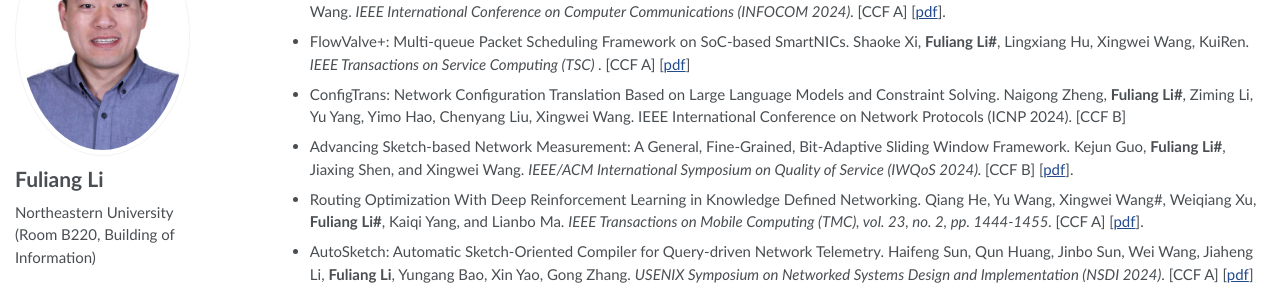
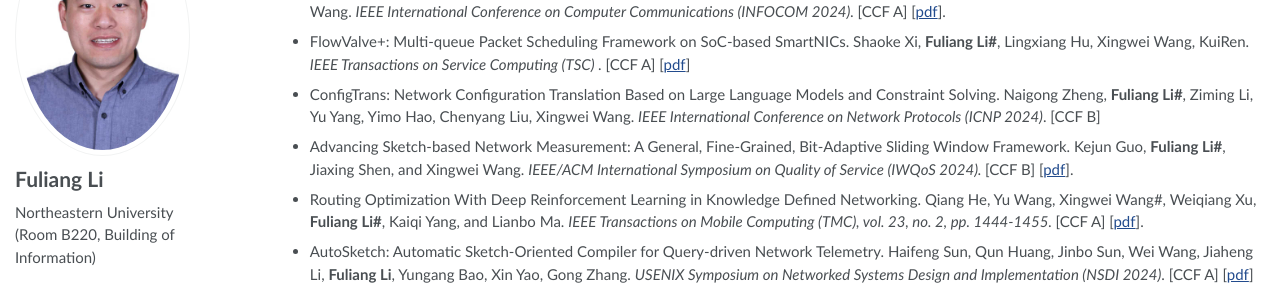
Before and after one commit to Fuliang-Li/Fuliang-Li.github.io, a Jekyll site: the page built from _pages/about.md, in a window 1280 px wide and 900 px high, scrolled down 686 px. Shown: the part 175-467 px from the top of the window. Built offline with Jekyll 4.4.1, drawn with Linux system fonts in a browser that asks for light colours.

```diff
--- a/_pages/about.md
+++ b/_pages/about.md
@@ -41,7 +41,7 @@ Fuliang Li (李福亮), Professor of Northeastern University. I obtained my Bach
 - Human-Intent-Driven Cellular Configuration Generation Using Program Synthesis. <b>Fuliang Li</b>, Chenyang Hei, Jiaxing Shen, Qing Li, and Xingwei Wang. <i> IEEE Journal on Selected Areas in Communications (JSAC), vol. 42, no. 3, pp. 658-668. </i> [CCF A] [<A href="https://ieeexplore.ieee.org/abstract/document/10368062" target="_blank">pdf</A>].
 - Effective Network-Wide Traffic Measurement: A Lightweight Distributed Sketch Deployment. <b>Fuliang Li</b>, Kejun Guo, Jiaxing Shen, and Xingwei Wang. <i> IEEE International Conference on Computer Communications (INFOCOM 2024). </i>  [CCF A] [<A href="https://shenjiaxing.github.io/pdf/effectiveli2023.pdf" target="_blank">pdf</A>].
 - FlowValve+: Multi-queue Packet Scheduling Framework on SoC-based SmartNICs. Shaoke Xi, **Fuliang Li#**, Lingxiang Hu, Xingwei Wang, KuiRen. <i>  IEEE Transactions on Service Computing (TSC) </i>.  [CCF A]  [<A href="https://ieeexplore.ieee.org/document/10584149" target="_blank">pdf</A>]
-- ConfigTrans: Network Configuration Translation Based on Large Language Models and Constraint Solving. Naigong Zheng, **Fuliang Li#**, Ziming Li, Yu Yang, Yimo Hao, Chenyang Liu, Xingwei Wang. IEEE International Conference on Network Protocols (ICNP 2024).   [CCF B]
+- ConfigTrans: Network Configuration Translation Based on Large Language Models and Constraint Solving. Naigong Zheng, **Fuliang Li#**, Ziming Li, Yu Yang, Yimo Hao, Chenyang Liu, Xingwei Wang. *IEEE International Conference on Network Protocols (ICNP 2024)*.   [CCF B]
 - Advancing Sketch-based Network Measurement: A General, Fine-Grained, Bit-Adaptive Sliding Window Framework. Kejun Guo, <b>Fuliang Li#</b>, Jiaxing Shen, and Xingwei Wang. <i> IEEE/ACM International Symposium on Quality of Service (IWQoS 2024). </i>  [CCF B] [<A href="https://shenjiaxing.github.io/pdf/2024/advancingguo2024.pdf" target="_blank">pdf</A>].
 - Routing Optimization With Deep Reinforcement Learning in Knowledge Defined Networking. Qiang He, Yu Wang, Xingwei Wang#, Weiqiang Xu, <b>Fuliang Li#</b>, Kaiqi Yang, and Lianbo Ma. <i> IEEE Transactions on Mobile Computing (TMC), vol. 23, no. 2, pp. 1444-1455. </i> [CCF A] [<A href="https://ieeexplore.ieee.org/abstract/document/10012574" target="_blank">pdf</A>].
 - AutoSketch: Automatic Sketch-Oriented Compiler for Query-driven Network Telemetry. Haifeng Sun, Qun Huang, Jinbo Sun, Wei Wang, Jiaheng Li, **Fuliang Li**, Yungang Bao, Xin Yao, Gong Zhang. *USENIX Symposium on Networked Systems Design and Implementation (NSDI 2024)*.  [CCF A] [<A href="https://www.usenix.org/system/files/nsdi24-sun.pdf" target="_blank">pdf</A>]
```
